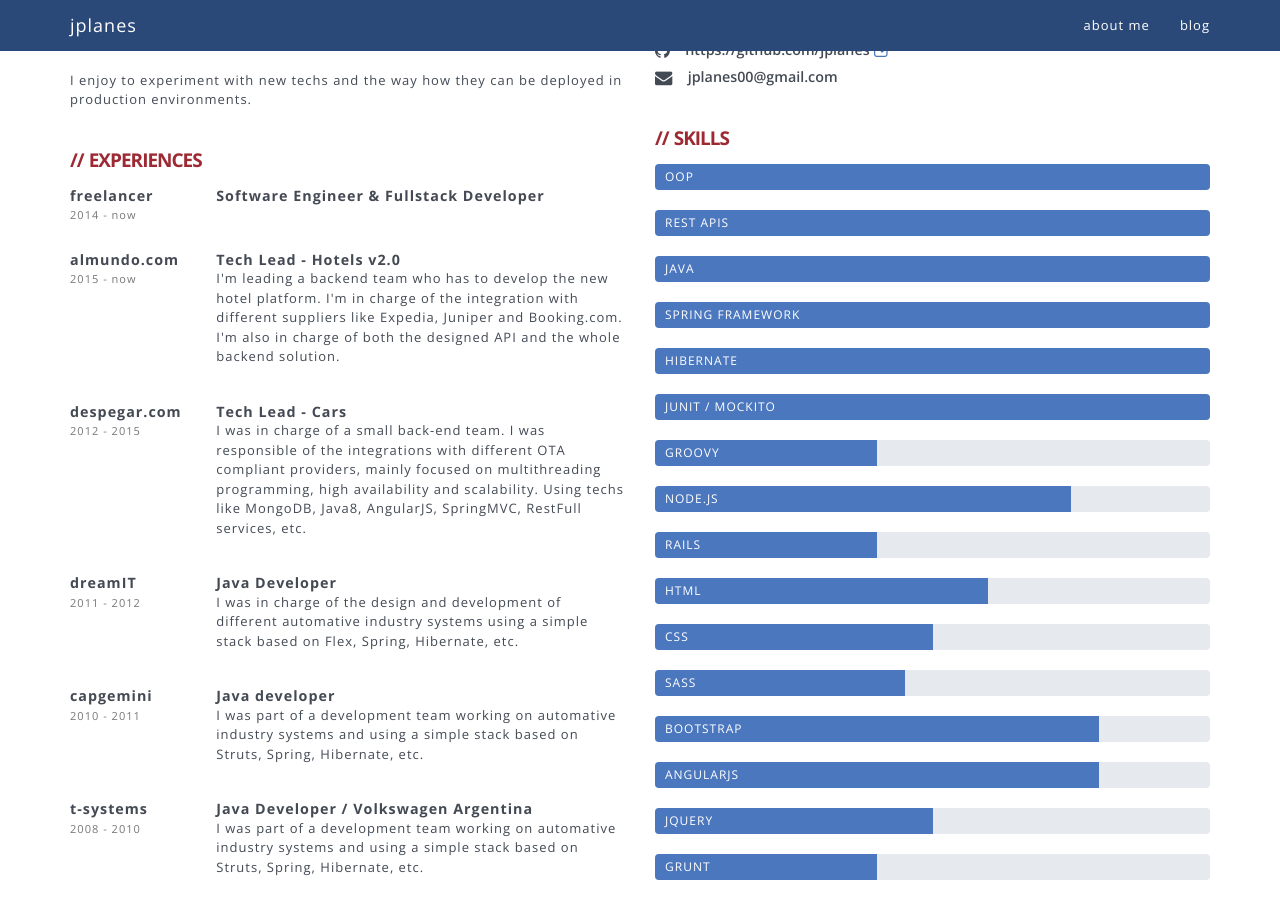
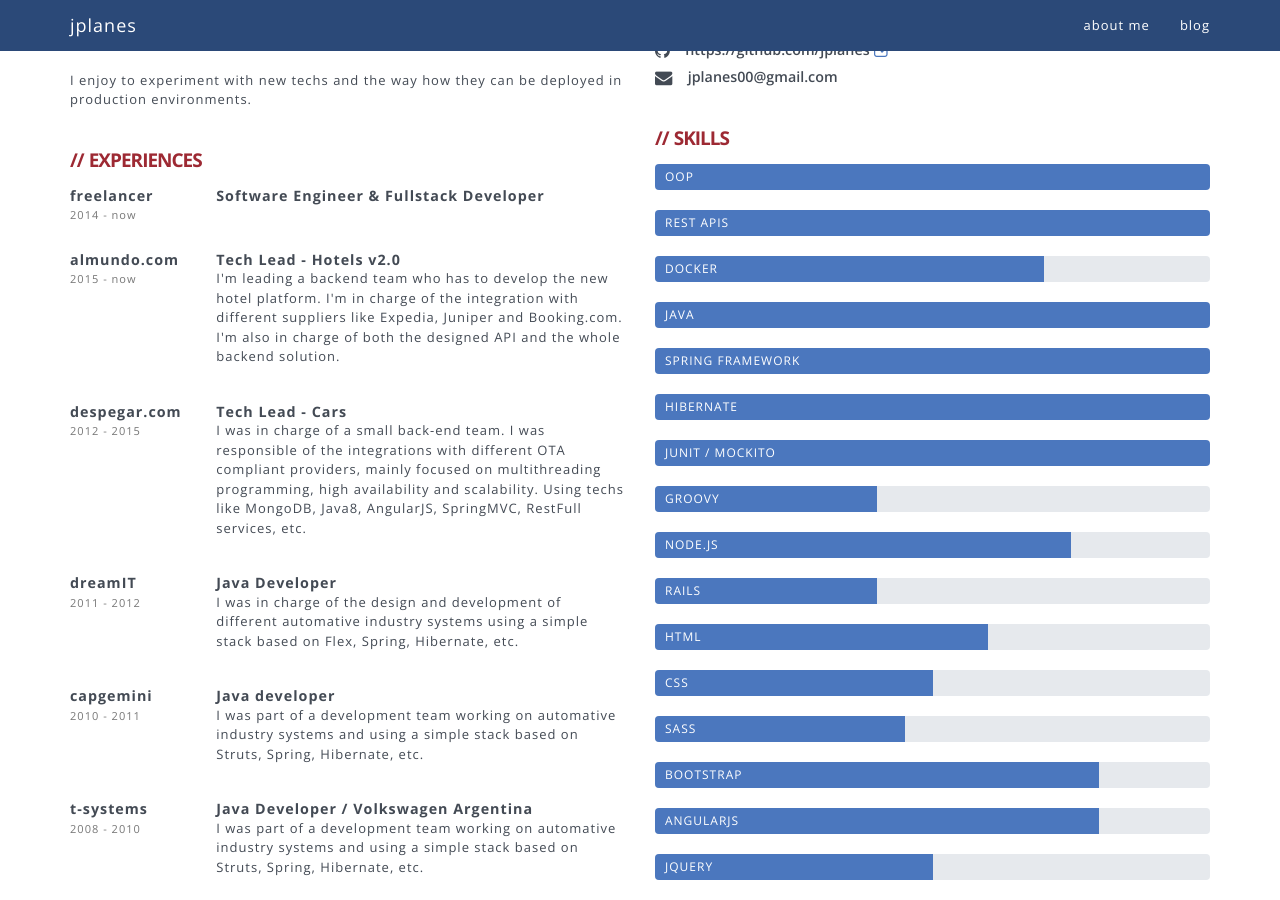
Before and after one commit to jplanes/joelplanes.github.io, a Jekyll site: the page built from index.html, in a window 1280 px wide and 900 px high, scrolled down 378 px. Built offline with Jekyll 4.4.1, drawn with Linux system fonts in a browser that asks for light colours.

Commit message:
new skills

```diff
--- a/_data/resume/skills.json
+++ b/_data/resume/skills.json
@@ -7,6 +7,10 @@
 		{
 			"name": "Rest APIs",
 			"percentage": 100
+		},
+		{
+			"name": "Docker",
+			"percentage": 70
 		},
 		{
 			"name": "java",
```
